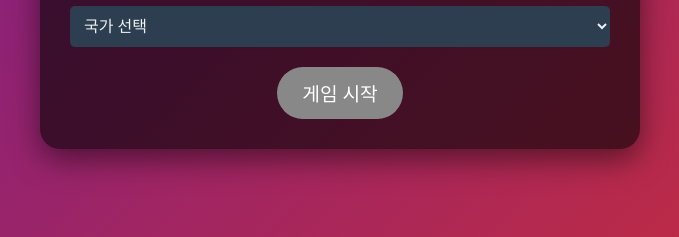
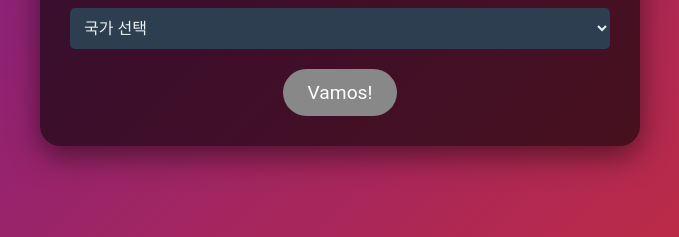
Before and after one commit to junnokimm/wheretogo, a plain HTML site: page index.html in a window 1280 px wide. Shown: the part 394-631 px from the top of the page, 300-979 px from the left. Drawn offline with Linux system fonts and the light colour scheme.

Commit message:
add 'vamos'

```diff
--- a/index.html
+++ b/index.html
@@ -19,7 +19,7 @@
                 <option value="japan">일본</option>
                 <!-- 추가 국가들 나열 -->
             </select>
-            <button id="start-game-btn" disabled>게임 시작</button>
+            <button id="start-game-btn" disabled>Vamos!</button>
         </div>
 
         <!-- 게임 화면 -->
```
